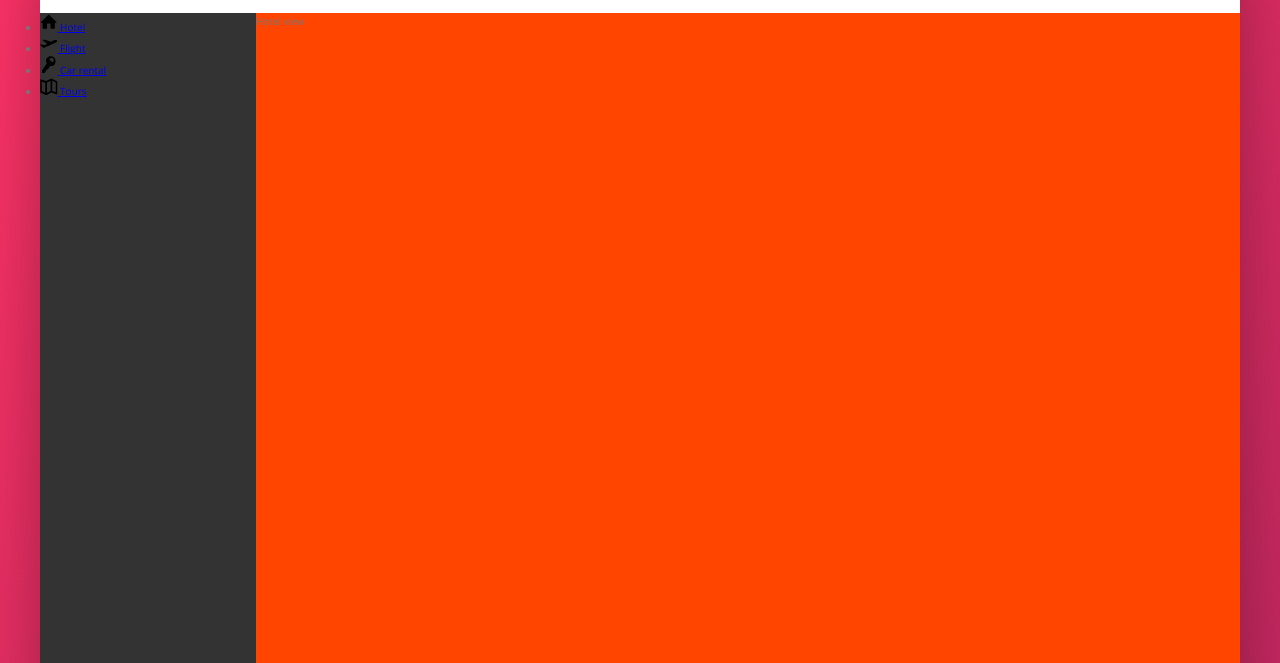
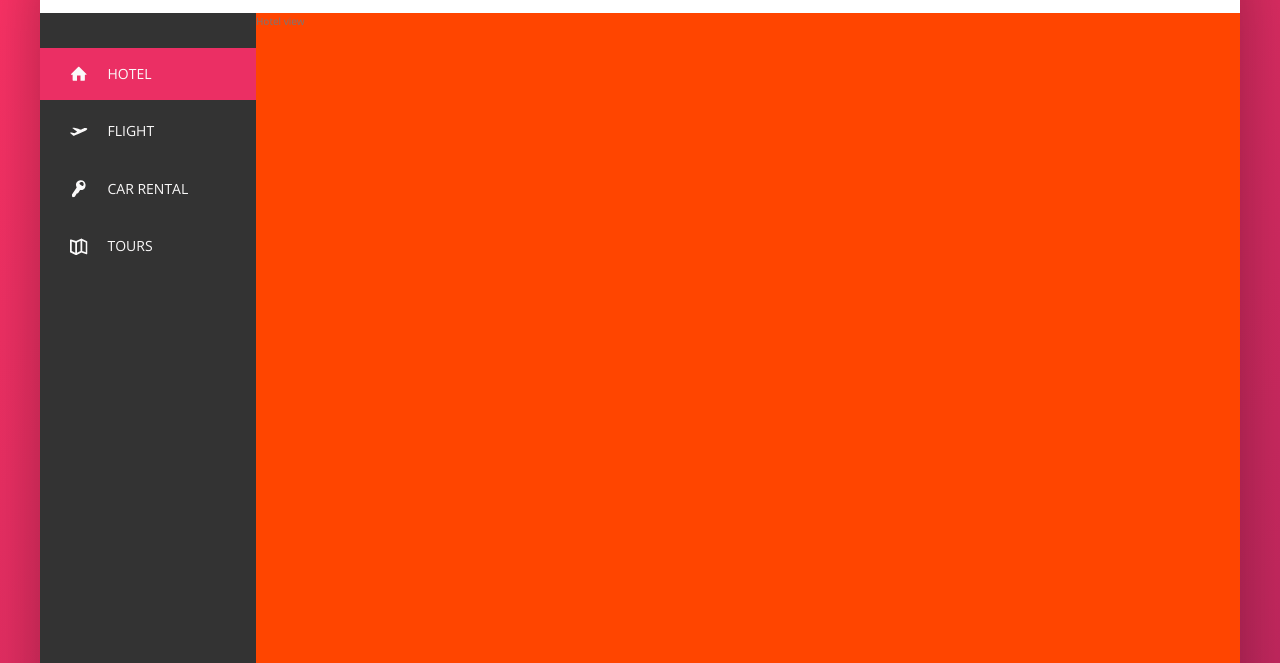
Before and after one commit to JoseManuelMunozManzano/trillo, a website: page index.html in a window 1280 px wide. Shown: the part 137-800 px from the top of the page. Drawn offline with nearby package versions, Linux system fonts and the light colour scheme.

Commit message:
Building the Navigation - Part 2

```diff
--- a/index.html
+++ b/index.html
@@ -53,7 +53,8 @@
             <div class="content">
                 <nav class="sidebar">
                     <ul class="side-nav">
-                        <li class="side-nav__item">
+
+                        <li class="side-nav__item side-nav__item--active">
                             <a href="#" class="side-nav__link">
                                 <svg class="side-nav__icon">
                                     <use xlink:href="img/sprite.svg#icon-home"></use>
--- a/sass/_components.scss
+++ b/sass/_components.scss
@@ -138,16 +138,83 @@
 ////////////////////////////////////////////
 // SIDE NAVIGATION
 .side-nav {
+  font-size: 1.4rem;
+  list-style: none;
+  margin-top: 3.5rem;
+
   &__item {
+    position: relative;
+
+    &:not(:last-child) {
+      margin-bottom: 0.5rem;
+    }
   }
 
-  &__link {
+  // The small line that becomes visible and then expands to the right side
+  &__item::before {
+    content: '';
+    position: absolute;
+    top: 0;
+    left: 0;
+    height: 100%; // exactly the same height as the list item
+    width: 3px;
+    background-color: var(--color-primary);
+
+    transform: scaleY(0);
+    // Starts in the middle and grows to the sides, in the Y direction
+    // And starts scaling in the center because that's where the transform-origin is set by default.
+    // Another example, scaling from the bottom: transform-origin: bottom;
+    //
+    // We can set different settings for different properties.
+    // With width, we specify a delay of .2s. It's exactly the time it takes for this firs transform
+    // here to happen.
+    //
+    // cubic-bezier
+    // https://cubic-bezier.com/#1,0,0,1
+    // It starts really slow, then it accelerates real fast and then it slows down again.
+    transition: transform 0.2s, width 0.4s cubic-bezier(1, 0, 0, 1) 0.2s,
+      background-color 0.1s;
+  }
+
+  &__item:hover::before,
+  &__item--active::before {
+    transform: scaleY(1);
+    width: 100%; // Expanding all the width
+  }
+
+  &__item:active::before {
+    background-color: var(--color-primary-light);
+  }
+
+  &__link:link,
+  &__link:visited {
+    color: var(--color-grey-light-1);
+    text-decoration: none;
+    text-transform: uppercase;
+    display: block;
+    padding: 1.5rem 3rem;
+
+    // We want the link on top of the before pseudo-element
+    // Remember: z-index only works if we have specified a position
+    position: relative;
+    z-index: 10;
+
+    // To center vertically the svg icon and the text
+    display: flex;
+    align-items: center;
   }
 
   &__icon {
     // Usually we size these svg icons as square
     width: 1.75rem;
     height: 1.75rem;
+
+    margin-right: 2rem;
+    // currentColor basically is just the color of the current element or the parent element (inherit the color)
+    // For example: we could do &__link:hover with orangered color, so the element would be grey-light-1
+    // or, if I hover over the element it would be orangered, only with this currentColor. Very useful.
+    // It's very well supported by many browsers
+    fill: currentColor;
   }
 }
 
```
Also changed, not shown: css/style.css.
